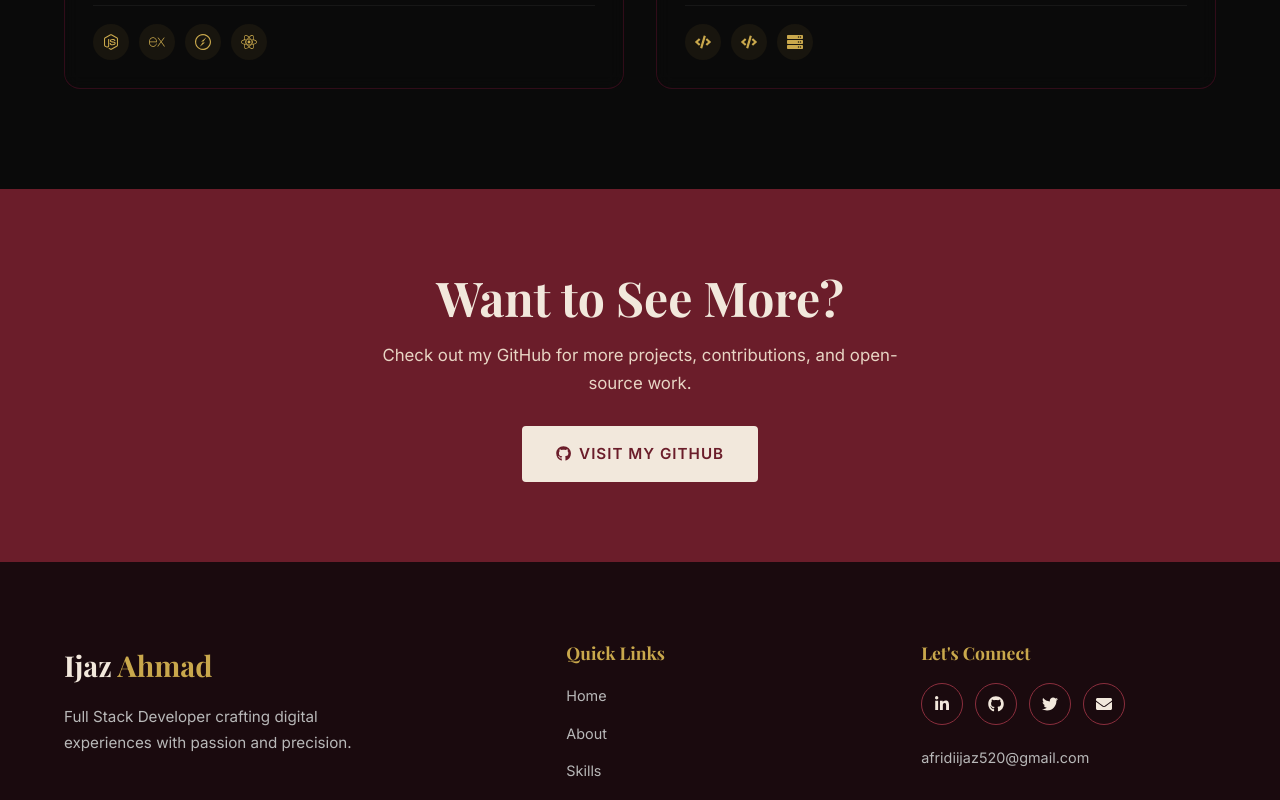
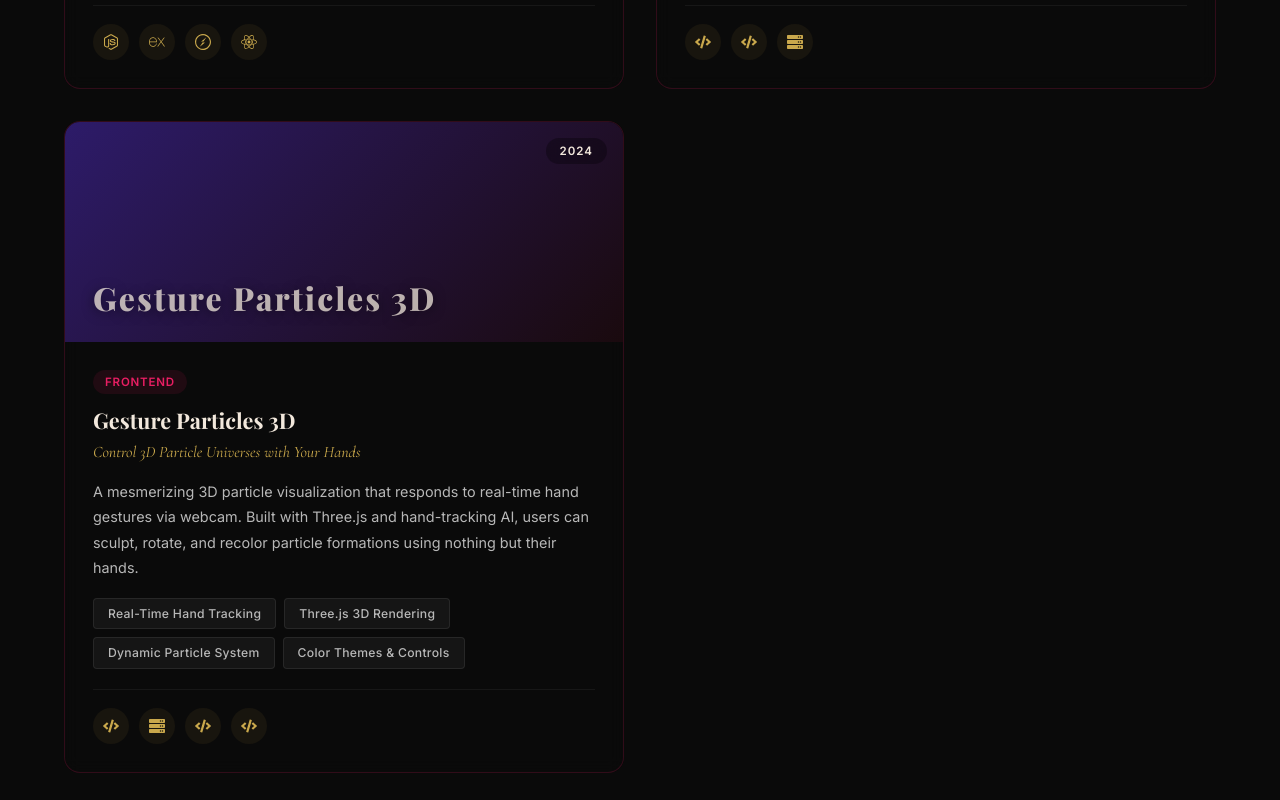
Before and after one commit to afridiijaz/ijaz-ahmad-portfolio, a React (Vite) app: page /projects in a window 1280 px wide. Shown: the part 2460-3260 px from the top of the page. Built offline with nearby package versions, Linux system fonts and the light colour scheme; a web font is replaced by a local one.

Commit message:
added a new project

```diff
--- a/src/pages/Projects/Projects.jsx
+++ b/src/pages/Projects/Projects.jsx
@@ -176,6 +176,31 @@ const projects = [
     image: null,
     color: '#1A5C3A',
   },
+  {
+    id: 7,
+    title: 'Gesture Particles 3D',
+    tagline: 'Control 3D Particle Universes with Your Hands',
+    description:
+      'A mesmerizing 3D particle visualization that responds to real-time hand gestures via webcam. Built with Three.js and hand-tracking AI, users can sculpt, rotate, and recolor particle formations using nothing but their hands.',
+    tags: ['Frontend'],
+    tech: [
+      { name: 'Three.js', icon: <FaCode /> },
+      { name: 'JavaScript', icon: <FaServer /> },
+      { name: 'Hand Tracking', icon: <FaCode /> },
+      { name: 'WebGL', icon: <FaCode /> },
+    ],
+    features: [
+      'Real-Time Hand Tracking',
+      'Three.js 3D Rendering',
+      'Dynamic Particle System',
+      'Color Themes & Controls',
+    ],
+    period: '2024',
+    liveUrl: 'https://afridiijaz.github.io/gesture-particles-3d/',
+    githubUrl: 'https://github.com/afridiijaz/gesture-particles-3d',
+    image: null,
+    color: '#2D1B69',
+  },
 ];
 
 const Projects = () => {
@@ -344,7 +369,7 @@ const Projects = () => {
               open-source work.
             </p>
             <a
-              href="https://github.com/ijaz-ahmad-afridi"
+              href="https://github.com/afridiijaz"
               target="_blank"
               rel="noopener noreferrer"
               className="btn btn-light"
```
